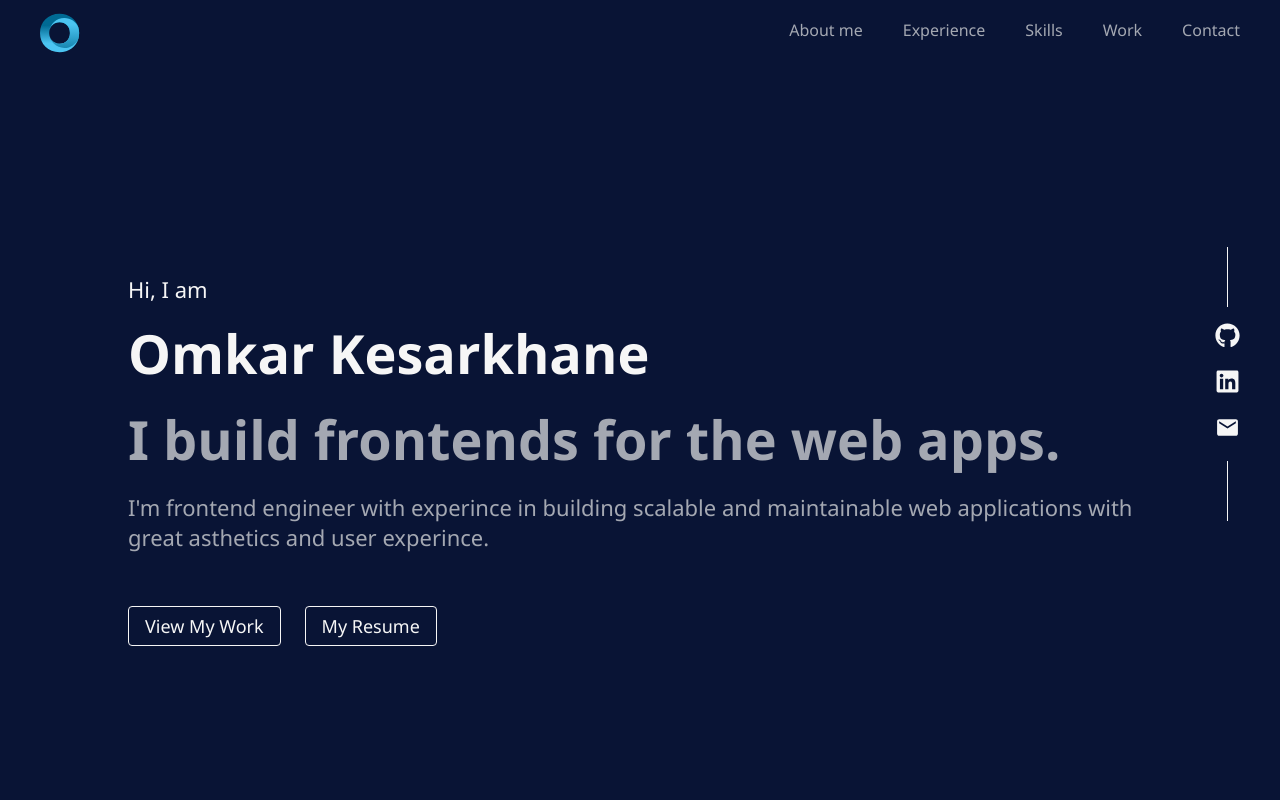
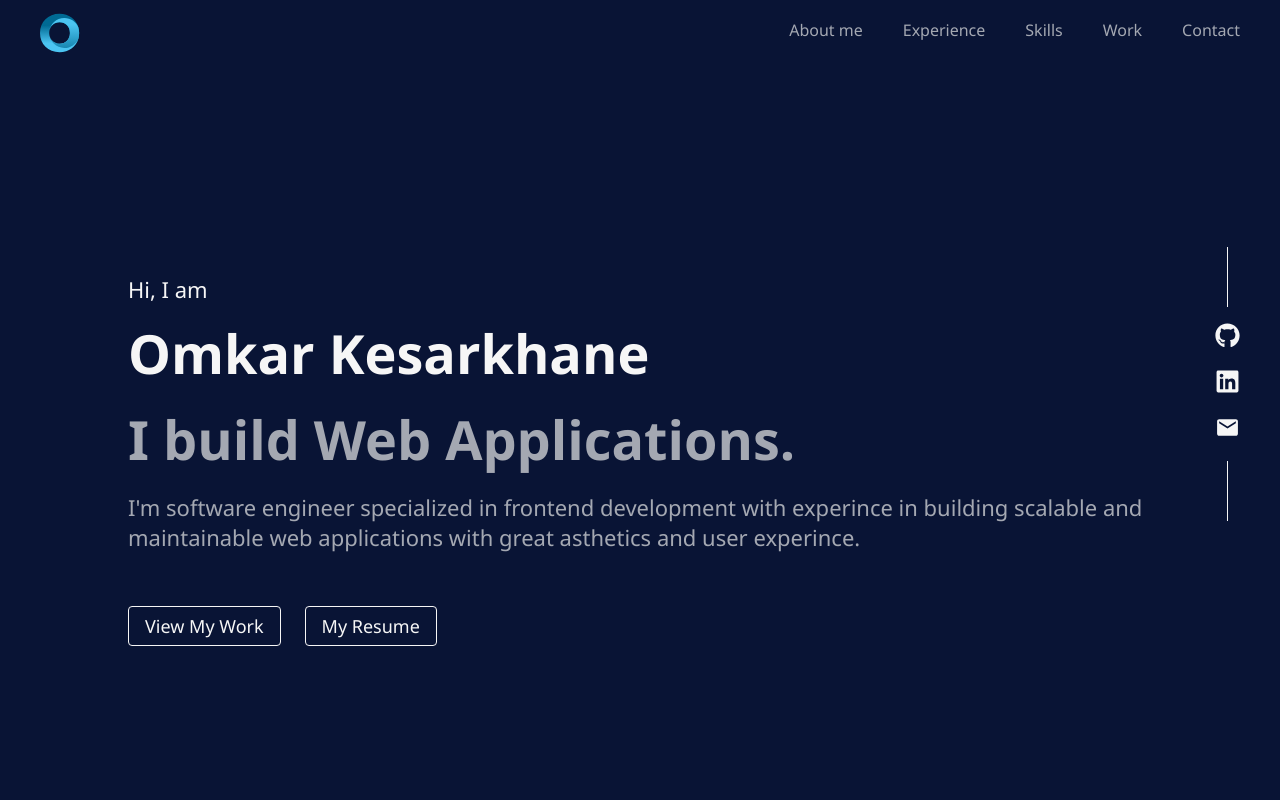
Before and after one commit to OmkarKesarkhane/website, a React (Create React App) app: page / in a window 1280 px wide. Shown: the top 800 px of the page. Built offline with nearby package versions, Linux system fonts and the light colour scheme.

Commit message:
UPDATED : Minor fixes

```diff
--- a/src/Components/Home/Home.js
+++ b/src/Components/Home/Home.js
@@ -16,14 +16,16 @@ function Background() {
         <div className={styles.head}>
           <p className={styles.hi}>Hi, I am</p>
           <p className={styles.name}>Omkar Kesarkhane</p>
-          <p className={styles.dev}>I build frontends for the web apps.</p>
+          <p className={styles.dev}>I build Web Applications.</p>
           <p className={styles['dev-description']}>
-            I'm frontend engineer with experince in building scalable and
-            maintainable web applications with great asthetics and user
-            experince.
+            I'm software engineer specialized in frontend development with
+            experince in building scalable and maintainable web applications
+            with great asthetics and user experince.
           </p>
           <div className={styles.button}>
-            <button className={styles.workbtn}>View My Work</button>
+            <a href='#projects'>
+              <button className={styles.workbtn}>View My Work</button>
+            </a>
             <button>
               <a href={resume} target='_blank' rel='noopener noreferrer'>
                 My Resume
```
